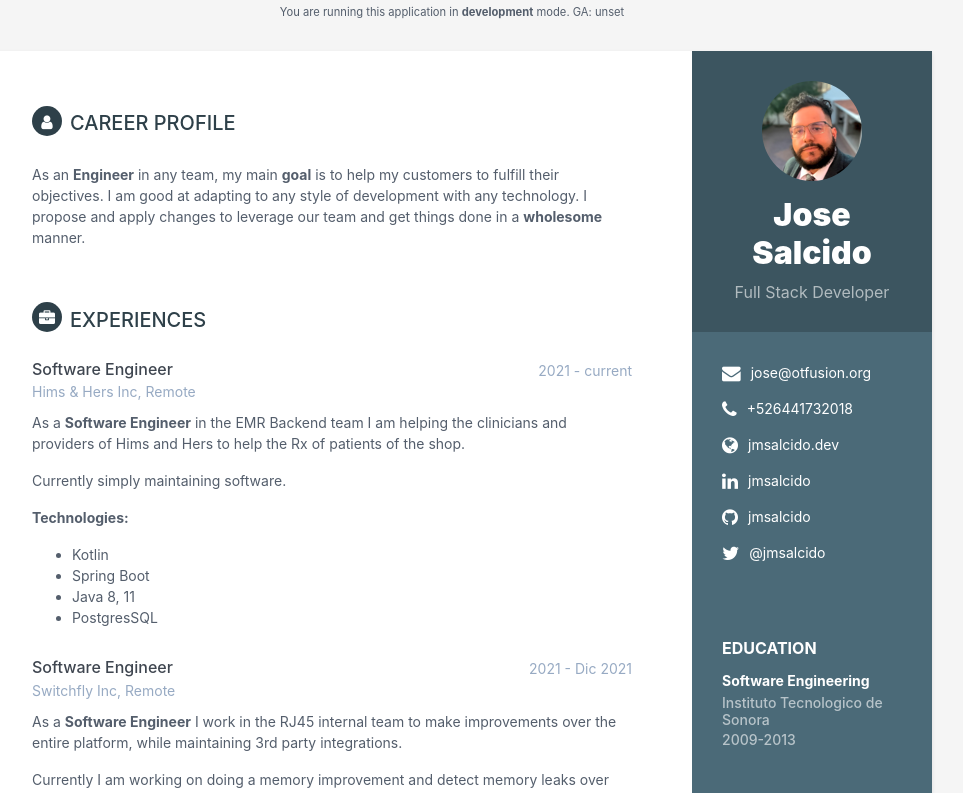
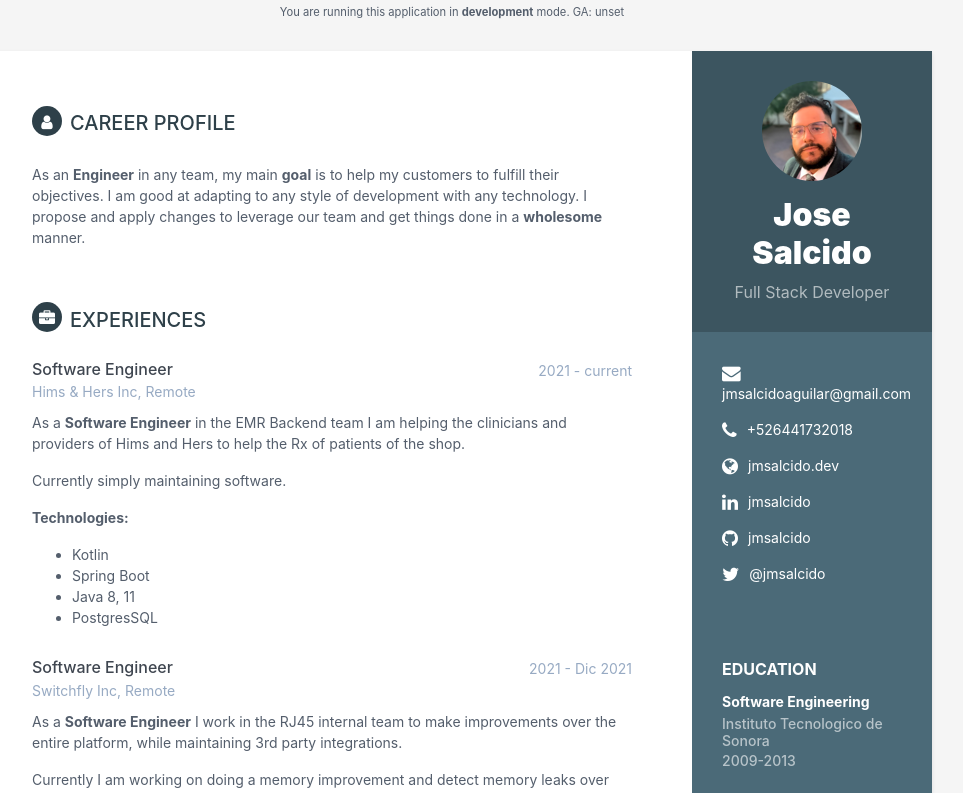
Before and after one commit to jmsalcido/resume, a React (Create React App) app: page / in a window 1280 px wide. Shown: the top 793 px of the page, without its empty margins (188-1151 px from the left). Built offline with nearby package versions, Linux system fonts and the light colour scheme; no server answers.

Commit message:
update mail

```diff
--- a/src/developer.js
+++ b/src/developer.js
@@ -4,7 +4,7 @@ const developer = {
         tagline: 'Full Stack Developer'
     },
     contact: {
-        email: 'jose@otfusion.org',
+        email: 'jmsalcidoaguilar@gmail.com',
         phone: '+526441732018',
         website: {
             name: 'jmsalcido.dev',
```
